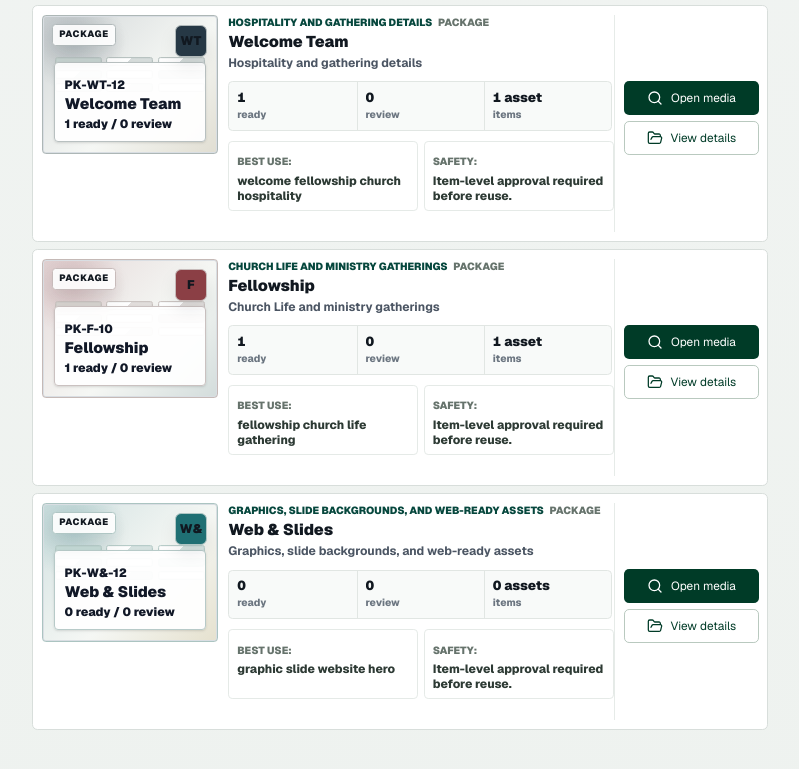
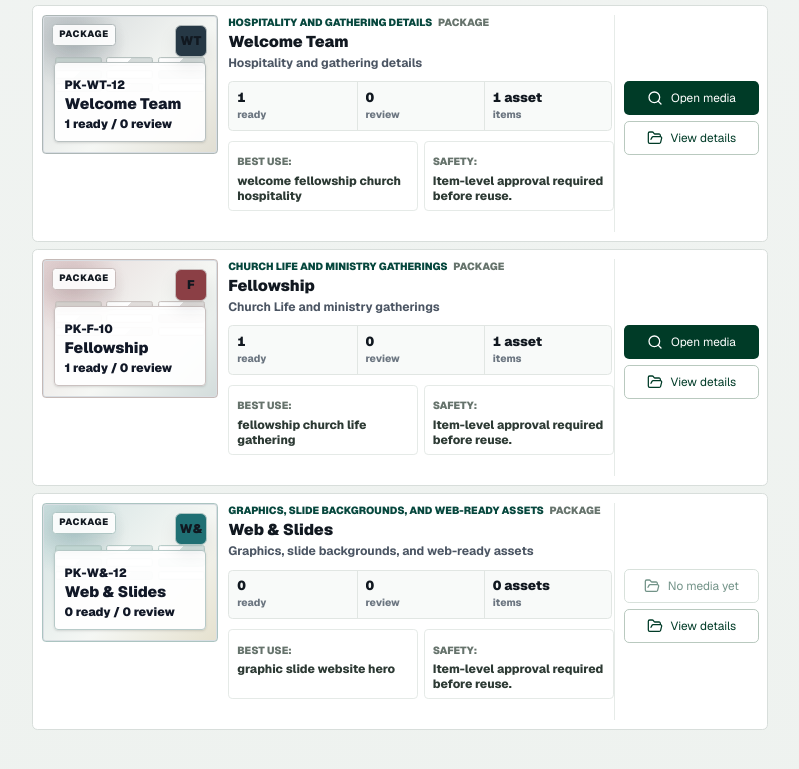
Before and after one commit to Hali0321/tjc-stock-media, a Next.js app in the folder frontend/: page /collections in a window 1280 px wide. Shown: the part 1326-2095 px from the top of the page, without its empty margins (250-1049 px from the left). Built offline with nearby package versions, Linux system fonts and the light colour scheme.

Commit message:
fix(ui): disable empty package open actions

```diff
--- a/frontend/components/dam/DamPortal.tsx
+++ b/frontend/components/dam/DamPortal.tsx
@@ -146,6 +146,7 @@ export function PackageCard({
   onInspect: () => void;
 }) {
   const { readyCount, reviewNeeded, bestUse, reference } = packageReadinessForRole(collection, role);
+  const hasItems = collection.count > 0;
   return (
     <article
       className={cn("package-card collectible-package-card collection-row-card package-cabinet-row group overflow-hidden", active && "is-active")}
@@ -184,7 +185,7 @@ export function PackageCard({
           <p className="package-row-warning">{collection.peopleWarning}</p>
         ) : null}
         <div className="package-row-actions">
-          <PrimaryAction onClick={onOpen} icon={Search}>Open media</PrimaryAction>
+          <PrimaryAction onClick={hasItems ? onOpen : undefined} icon={hasItems ? Search : FolderOpen} disabled={!hasItems} tone={hasItems ? "primary" : "secondary"}>{hasItems ? "Open media" : "No media yet"}</PrimaryAction>
           <PrimaryAction onClick={onInspect} tone="secondary" icon={FolderOpen}>View details</PrimaryAction>
         </div>
       </div>
@@ -212,6 +213,7 @@ export function PackageInspector({
     );
   }
   const { readyCount, reviewNeeded, bestUse, reference } = packageReadinessForRole(collection, Boolean(opsView));
+  const hasItems = collection.count > 0;
   return (
     <aside className="package-inspector package-cabinet-inspector">
       <div className="package-inspector-title">
@@ -245,7 +247,7 @@ export function PackageInspector({
           {collection.peopleWarning}
         </section>
       ) : null}
-      <PrimaryAction onClick={() => onOpen(collection)} icon={Search}>Open media</PrimaryAction>
+      <PrimaryAction onClick={hasItems ? () => onOpen(collection) : undefined} icon={hasItems ? Search : FolderOpen} disabled={!hasItems} tone={hasItems ? "primary" : "secondary"}>{hasItems ? "Open media" : "No media yet"}</PrimaryAction>
     </aside>
   );
 }
```
